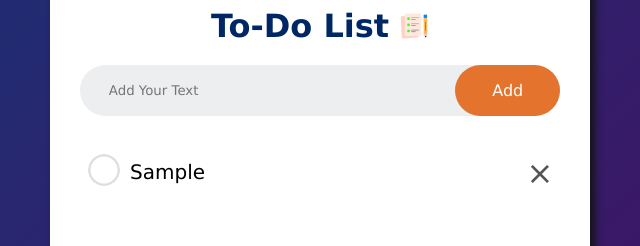
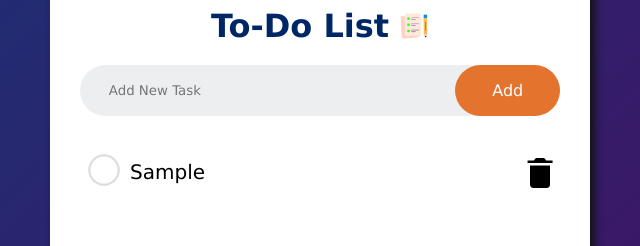
Before and after one commit to abhaytripathi02/To-Do-List, a plain HTML site: page index.html in a window 1280 px wide. Both pictures are taken after typing "Sample" into the empty fields and a click on the button "Add". Shown: the part 143-389 px from the top of the page, 320-960 px from the left. Drawn offline with Linux system fonts and the light colour scheme.

Commit message:
Feature Update

```diff
--- a/index.html
+++ b/index.html
@@ -13,7 +13,7 @@
             <h1>To-Do List <img src="images/icon.png" ></h1>
            </div>
             <div class="row">
-                <input type="text" id="textBox" placeholder="Add Your Text">
+                <input type="text" id="textBox" placeholder="Add New Task">
                 <button class="btn" >Add</button>
             </div>
             <ul id="list-container">
--- a/index.js
+++ b/index.js
@@ -2,6 +2,7 @@ const inputbox = document.getElementById("textBox");
 const listcontainer = document.getElementById("list-container");
 const button = document.querySelector(".btn");
 
+// console.log(listcontainer.className);
 
 button.addEventListener('click', ()=>{
     addTask();
@@ -19,16 +20,20 @@ inputbox.addEventListener('keydown', (e)=>{
 function addTask(){
     console.log(inputbox.value);
  if(inputbox.value == ''){
-    alert('You Must Write Soomething!')
+    alert('You Must Write Something!')
  }
  else{
     let li = document.createElement("li");
     li.innerHTML = inputbox.value;
     listcontainer.appendChild(li);
 
-    let span = document.createElement("span");
-    span.innerHTML = "\u00d7";
-    li.appendChild(span);
+    // let span = document.createElement("span");
+    // span.innerHTML = "\u00d7";
+    // li.appendChild(span);
+
+    let image = document.createElement("img");
+    image.src = "images/delete.png";
+    li.appendChild(image);
  }
 
  inputbox.value = '';
@@ -38,12 +43,11 @@ function addTask(){
 
 // This JS Code want to Understand (!important)
 listcontainer.addEventListener('click', (e)=>{
-    console.log(e.target.tagName);
  if(e.target.tagName === "LI"){
-    e.target.classList.toggle("checked");
+    e.target.classList.toggle("checked");               //  <== Research
     saveData();
  }
- else if(e.target.tagName === "SPAN"){
+ else if(e.target.tagName === "IMG"){
     e.target.parentElement.remove();
     saveData();
  }
@@ -51,6 +55,7 @@ listcontainer.addEventListener('click', (e)=>{
 
 
 // Local Storage Concept
+// localStorage methods => getItem() | setItem() | removeItem() | clear()
 function saveData(){
     localStorage.setItem("data", listcontainer.innerHTML);
 }
@@ -58,4 +63,5 @@ function saveData(){
 function showData(){
 listcontainer.innerHTML = localStorage.getItem("data");
 }
-showData();
+
+showData();                                       // <= Research
--- a/style.css
+++ b/style.css
@@ -107,7 +107,7 @@ ul li.checked::before{
 }
 
 
-ul li span{
+/* ul li span{
     position: absolute;
     right: 0;
     top: 5px;
@@ -122,8 +122,20 @@ ul li span{
 }
 ul li span:hover{
     background: #edeef0;
+} */
+
+ul li img{
+    position: absolute;
+    right: 0;
+    top: 5px;
+    width: 40px;
+    height: 40px;
+    color: #555;
 }
-
+ul li img:hover{
+    border-radius: 20%;
+    background: #edeef0;
+}
 
 @media screen and (max-width: 400px){
     .row{
```
